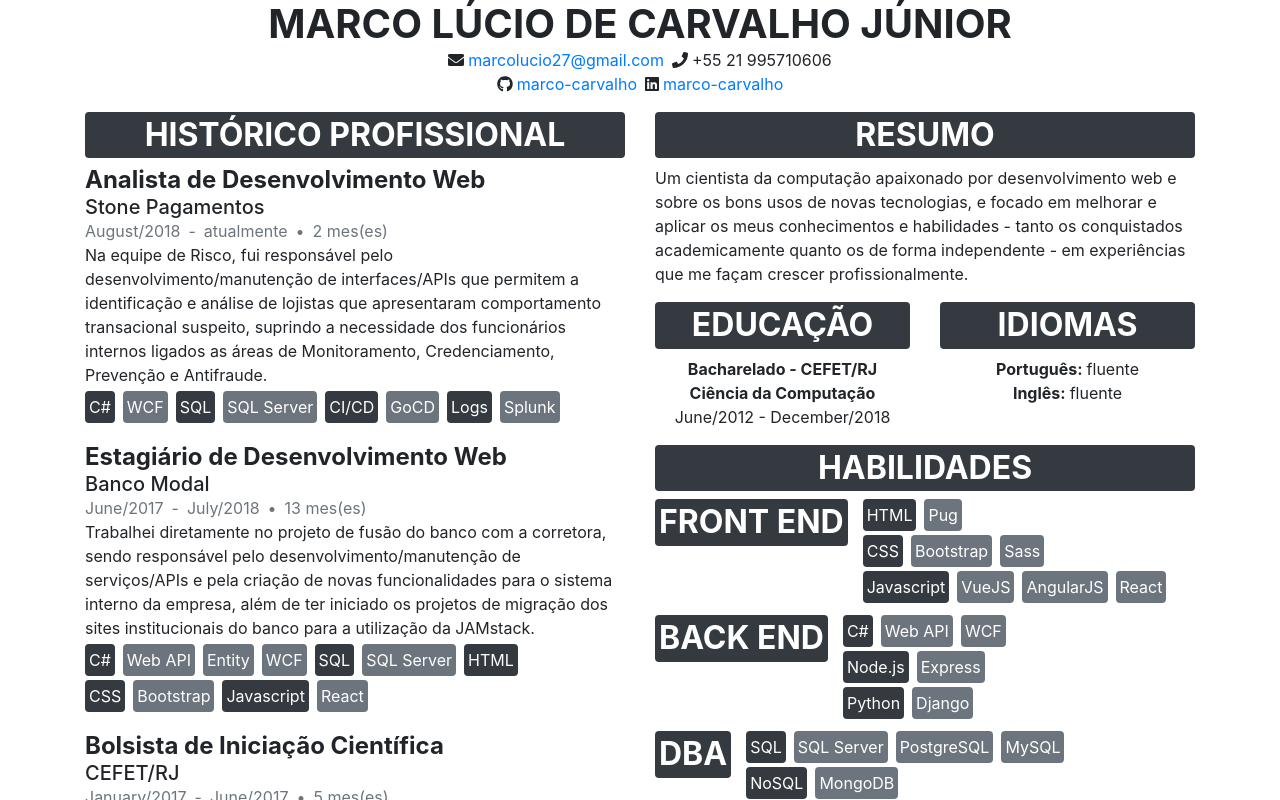
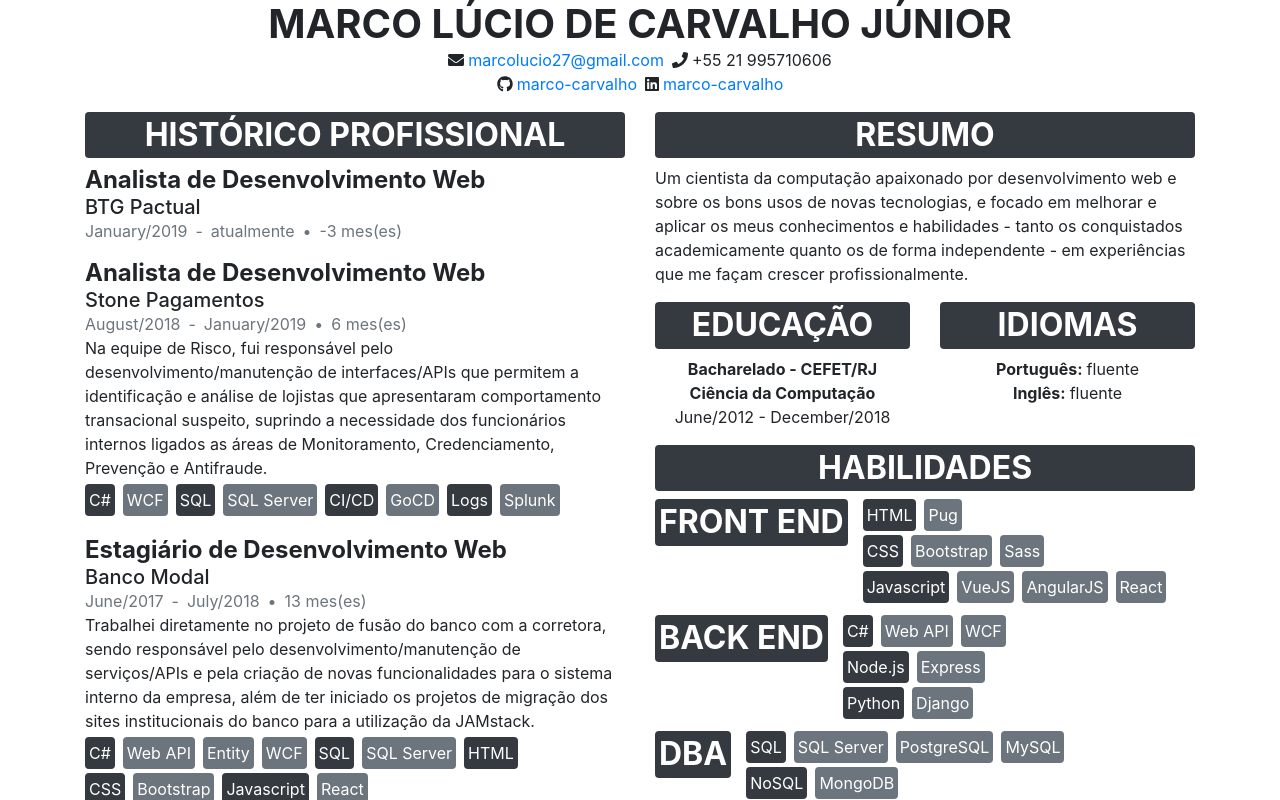
Before and after one commit to marco-carvalho/resume, a Vue app: page / in a window 1280 px wide. Shown: the top 800 px of the page. Built offline with nearby package versions, Linux system fonts and the light colour scheme.

Commit message:
add new job

```diff
--- a/src/components/Experiences.vue
+++ b/src/components/Experiences.vue
@@ -24,10 +24,19 @@ div
         name: "Histórico Profissional",
         experiences: [
           {
+            company: 'BTG Pactual',
+            position: 'Analista de Desenvolvimento Web',
+            from: this.$moment('20190101'),
+            to: null,
+            description: '',
+            tecnologies: [
+            ]
+          },
+          {
             company: 'Stone Pagamentos',
             position: 'Analista de Desenvolvimento Web',
             from: this.$moment('20180801'),
-            to: null,
+            to: this.$moment('20190101'),
             description: 'Na equipe de Risco, fui responsável pelo desenvolvimento/manutenção de interfaces/APIs que permitem a identificação e análise de lojistas que apresentaram comportamento transacional suspeito, suprindo a necessidade dos funcionários internos ligados as áreas de Monitoramento, Credenciamento, Prevenção e Antifraude.',
             tecnologies: [
               {name:"C#", subtecnologies: ["WCF"]},
```
